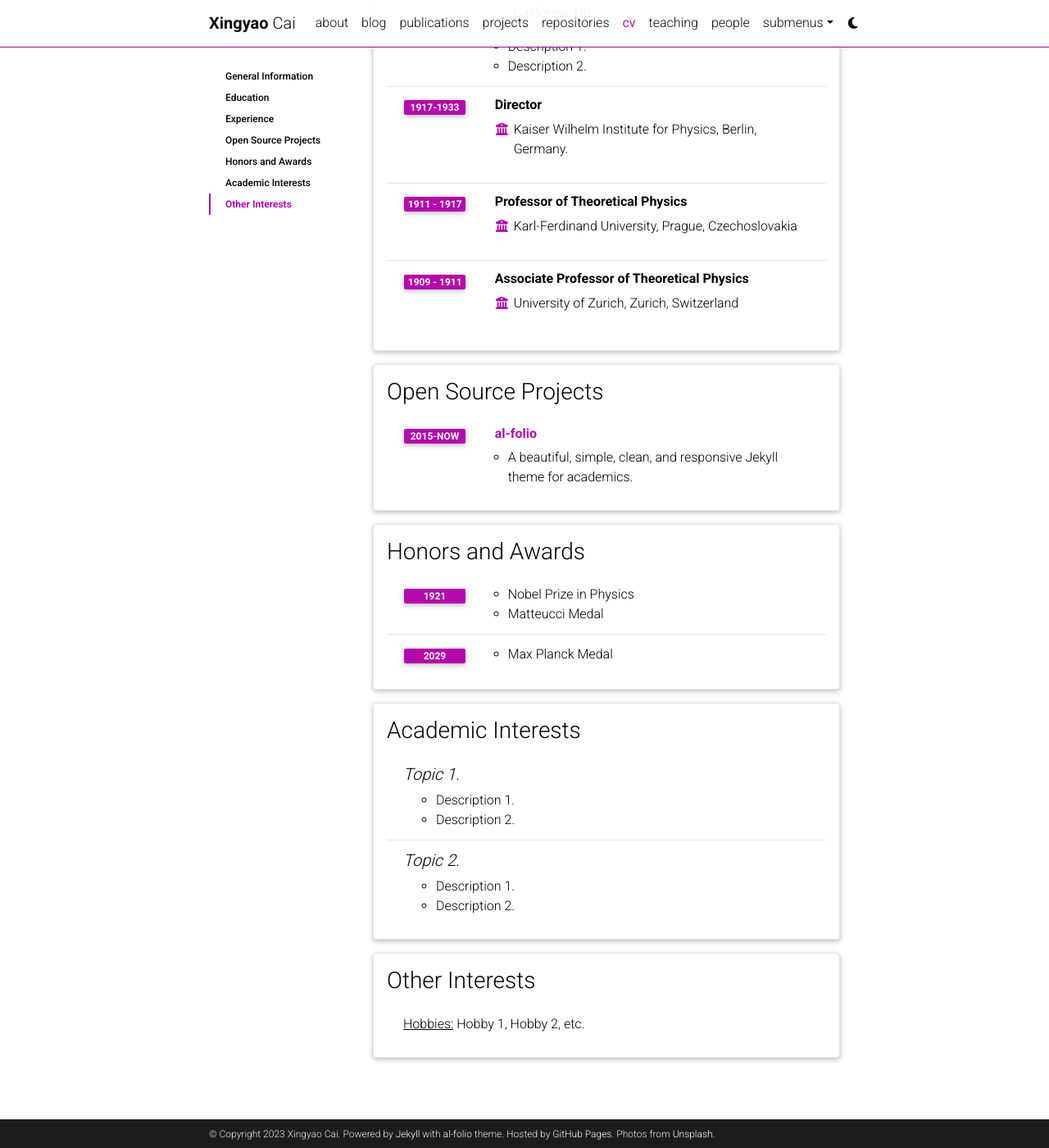
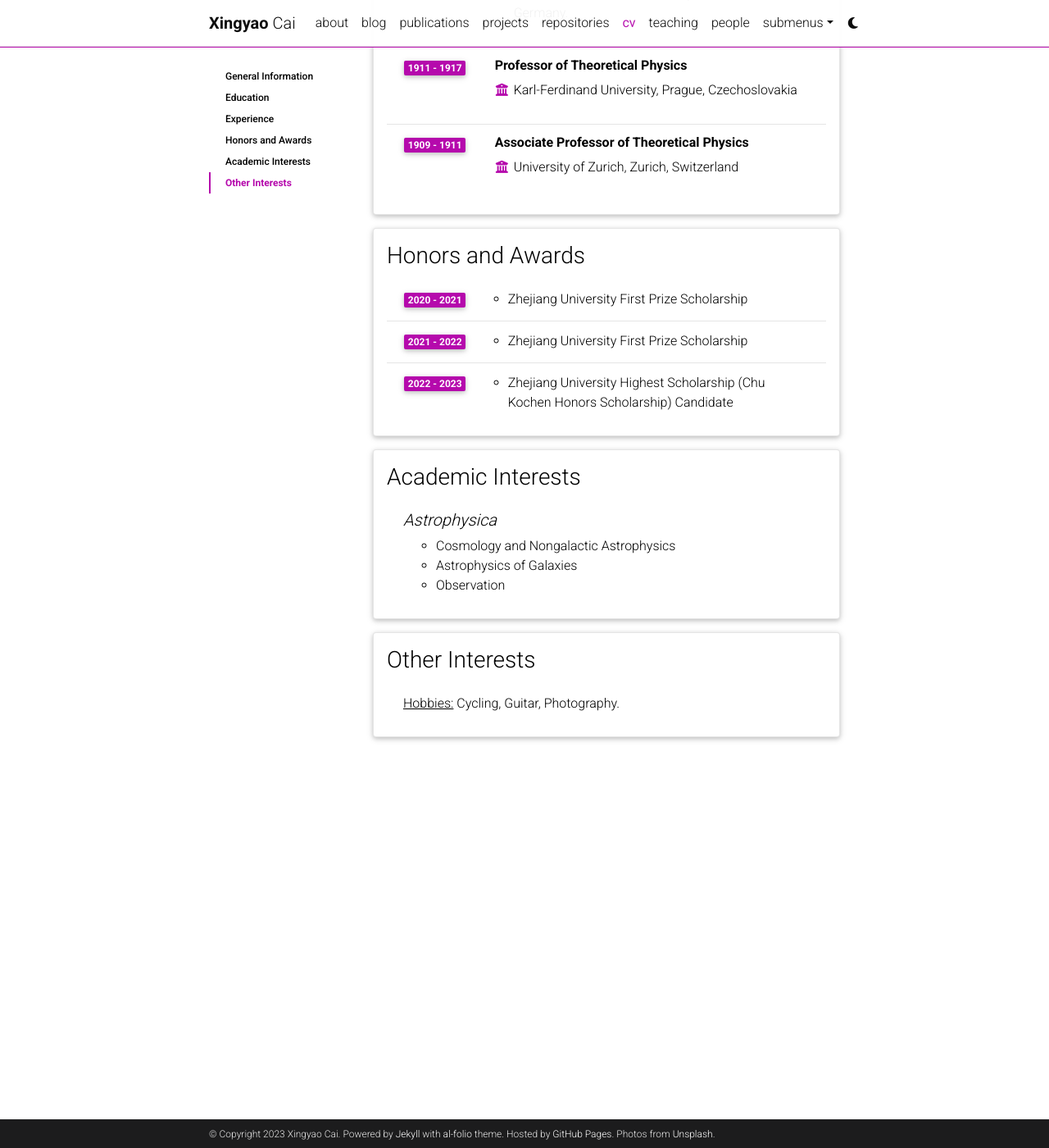
Before and after one commit to XingyaoCai/xingyaocai.github.io, a Jekyll site: the page built from _pages/cv.md, in a window 1280 px wide and 1400 px high, scrolled down 1255 px. Shown: the whole window at 82% size. Built offline with Jekyll 4.4.1, drawn with Linux system fonts in a browser that asks for light colours; comment, search, counter and statistics services are not loaded; a style sheet for code colours, icons or effects is not loaded; some of the changed text lies outside the part shown.

Commit message:
Modified:   _data/cv.yml

```diff
--- a/_data/cv.yml
+++ b/_data/cv.yml
@@ -2,18 +2,18 @@
   type: map
   contents:
     - name: Full Name
-      value: Albert Einstein
+      value: Xingyao Cai
     - name: Date of Birth
-      value: 14th March 1879
+      value: 19th May 2002
     - name: Languages
-      value: English, German
+      value: English, Chinese, Spanish
 
 - title: Education
   type: time_table
   contents:
-    - title: PhD
-      institution: University of Zurich, Zurich, Switzerland
-      year: 1905
+    - title: Bachelor of Science
+      institution: Zhejiang University, Hangzhou, China
+      year: 2024
       description:
         - Description 1.
         - Description 2.
@@ -21,12 +21,6 @@
           contents:
             - Sub-description 1.
             - Sub-description 2.
-    - title: Federal teaching diploma
-      institution: Eidgenössische Technische Hochschule, Zurich, Switzerland
-      year: 1900
-      description:
-        - Description 1.
-        - Description 2.
 
 - title: Experience
   type: time_table
@@ -61,37 +55,36 @@
       institution: University of Zurich, Zurich, Switzerland
       year: 1909 - 1911
 
-- title: Open Source Projects
-  type: time_table
-  contents:
-    - title: <a href="https://github.com/alshedivat/al-folio">al-folio</a>
-      year: 2015-now
-      description: A beautiful, simple, clean, and responsive Jekyll theme for academics.
+#- title: Open Source Projects
+#  type: time_table
+#  contents:
+#    - title: <a href="https://github.com/alshedivat/al-folio">al-folio</a>
+#      year: 2015-now
+#      description: A beautiful, simple, clean, and responsive Jekyll theme for academics.
 
 - title: Honors and Awards
   type: time_table
   contents:
-    - year: 1921
+    - year: 2020 - 2021
       items:
-        - Nobel Prize in Physics
-        - Matteucci Medal
-    - year: 2029
+        - Zhejiang University First Prize Scholarship
+    - year: 2021 - 2022
       items:
-        - Max Planck Medal
+        - Zhejiang University First Prize Scholarship
+    - year: 2022 - 2023
+      items:
+        - Zhejiang University Highest Scholarship (Chu Kochen Honors Scholarship) Candidate
 
 - title: Academic Interests
   type: nested_list
   contents:
-    - title: Topic 1.
+    - title: Astrophysica
       items:
-        - Description 1.
-        - Description 2.
-    - title: Topic 2.
-      items:
-        - Description 1.
-        - Description 2.
+        - Cosmology and Nongalactic Astrophysics
+        - Astrophysics of Galaxies
+        - Observation
 
 - title: Other Interests
   type: list
   contents:
-    - <u>Hobbies:</u> Hobby 1, Hobby 2, etc.
+    - <u>Hobbies:</u> Cycling, Guitar, Photography.
```
